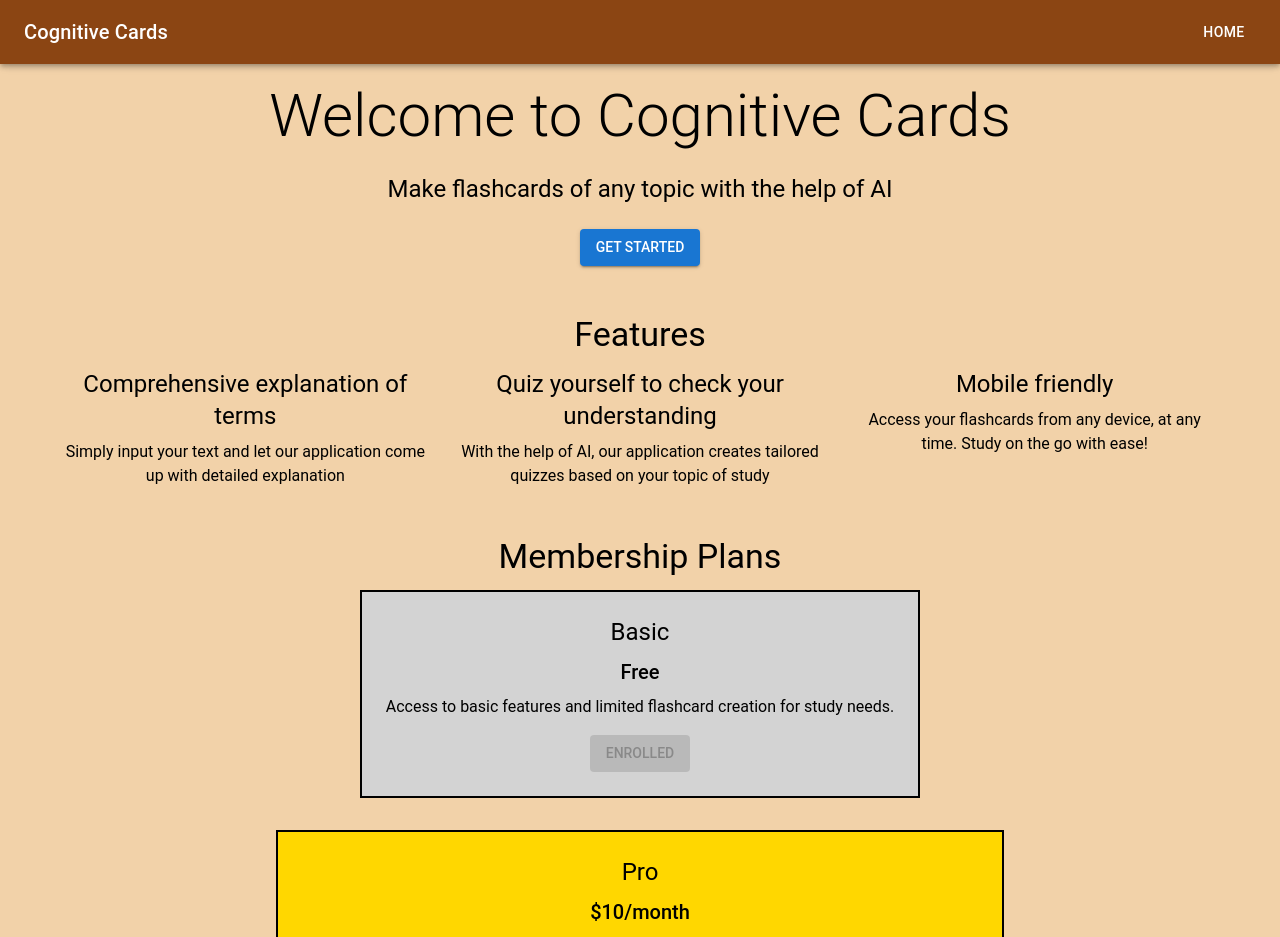
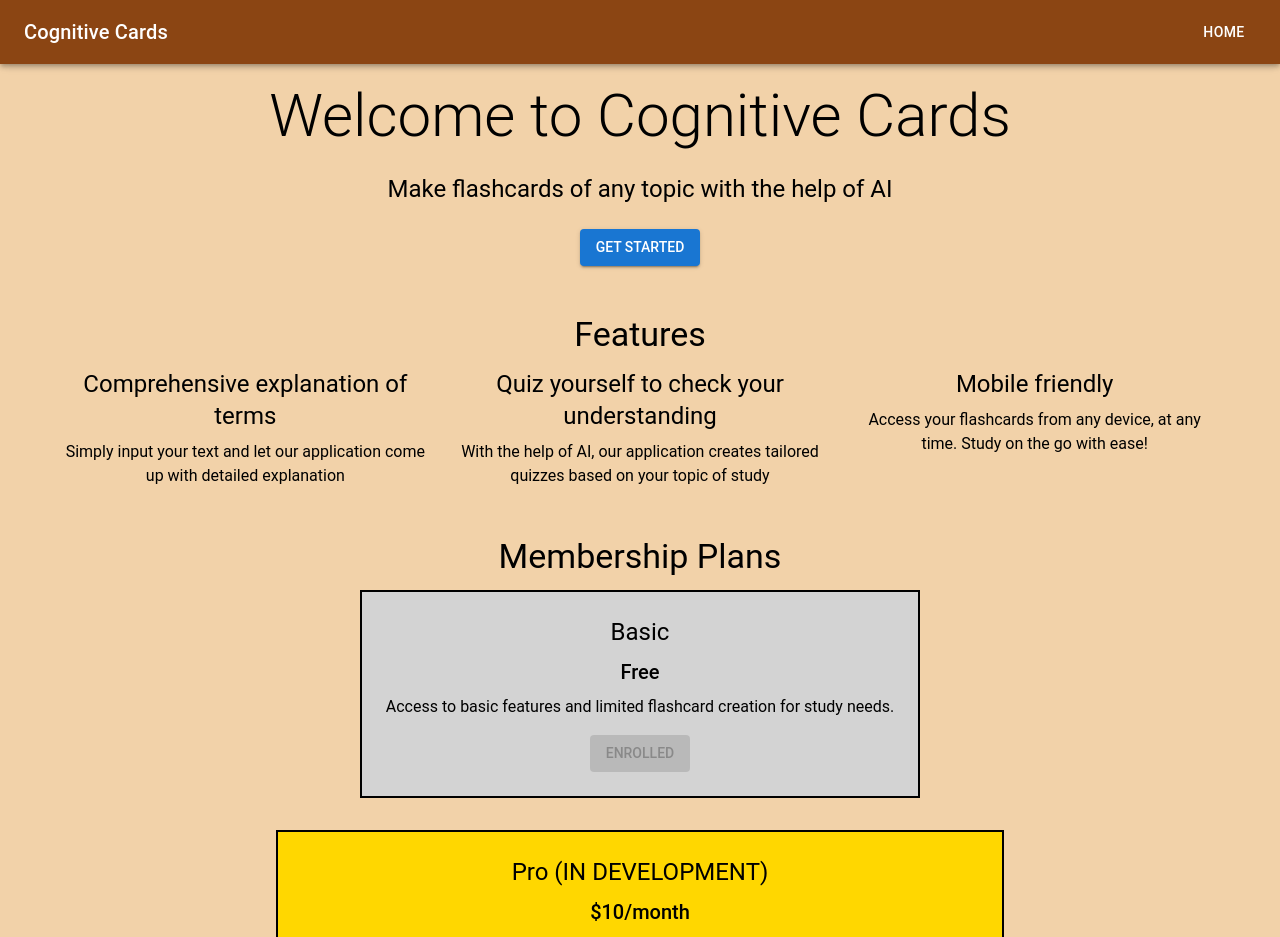
Before and after one commit to Farbubby/cognitive-cards, a Next.js app: page / in a window 1280 px wide. Shown: the top 937 px of the page. Built offline with nearby package versions, Linux system fonts and the light colour scheme; no server answers.

Commit message:
Let user know about the pro version being in development

```diff
--- a/src/app/page.tsx
+++ b/src/app/page.tsx
@@ -168,7 +168,7 @@ export default function Home() {
                   backgroundColor: "gold",
                 }}>
                 <Typography variant="h5" gutterBottom>
-                  Pro
+                  Pro (IN DEVELOPMENT)
                 </Typography>
                 <Typography variant="h6" gutterBottom>
                   $10/month
```
